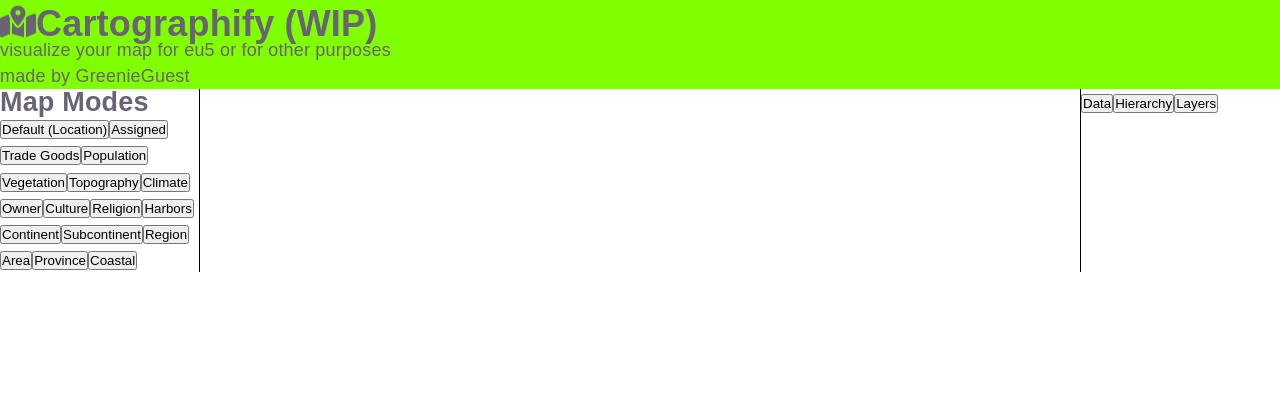
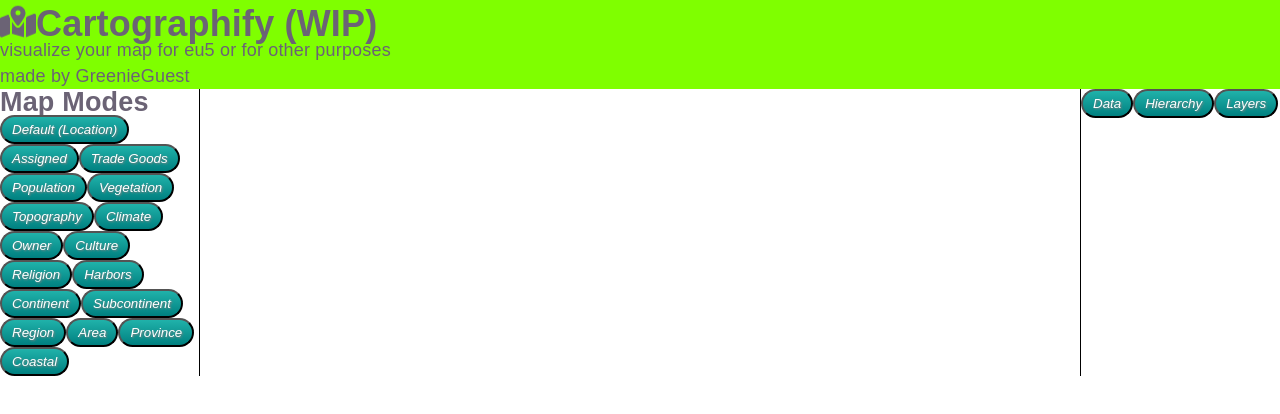
Before and after one commit to GreenieGuest/cartographify, a React (Vite) app: page / in a window 1280 px wide. Shown: the top 414 px of the page. Built offline with nearby package versions, Linux system fonts and the light colour scheme.

Commit message:
style: buttons css

```diff
--- a/src/App.css
+++ b/src/App.css
@@ -9,6 +9,18 @@ body {
   display: flex;
   flex-direction: column;
   min-height: 100vh;
+}
+
+button {
+  background-image: linear-gradient(LightSeaGreen, teal);
+  color: #fff;
+  padding: 5px 10px;
+  border-width: 2px 2px 2px 2px;
+  border-radius: 15px 15px 15px 15px;
+  cursor: pointer;
+  transition: background-color .3s ease;
+  font-style: italic;
+  text-shadow: 1px 1px 2px gray;
 }
 
 header {
```
